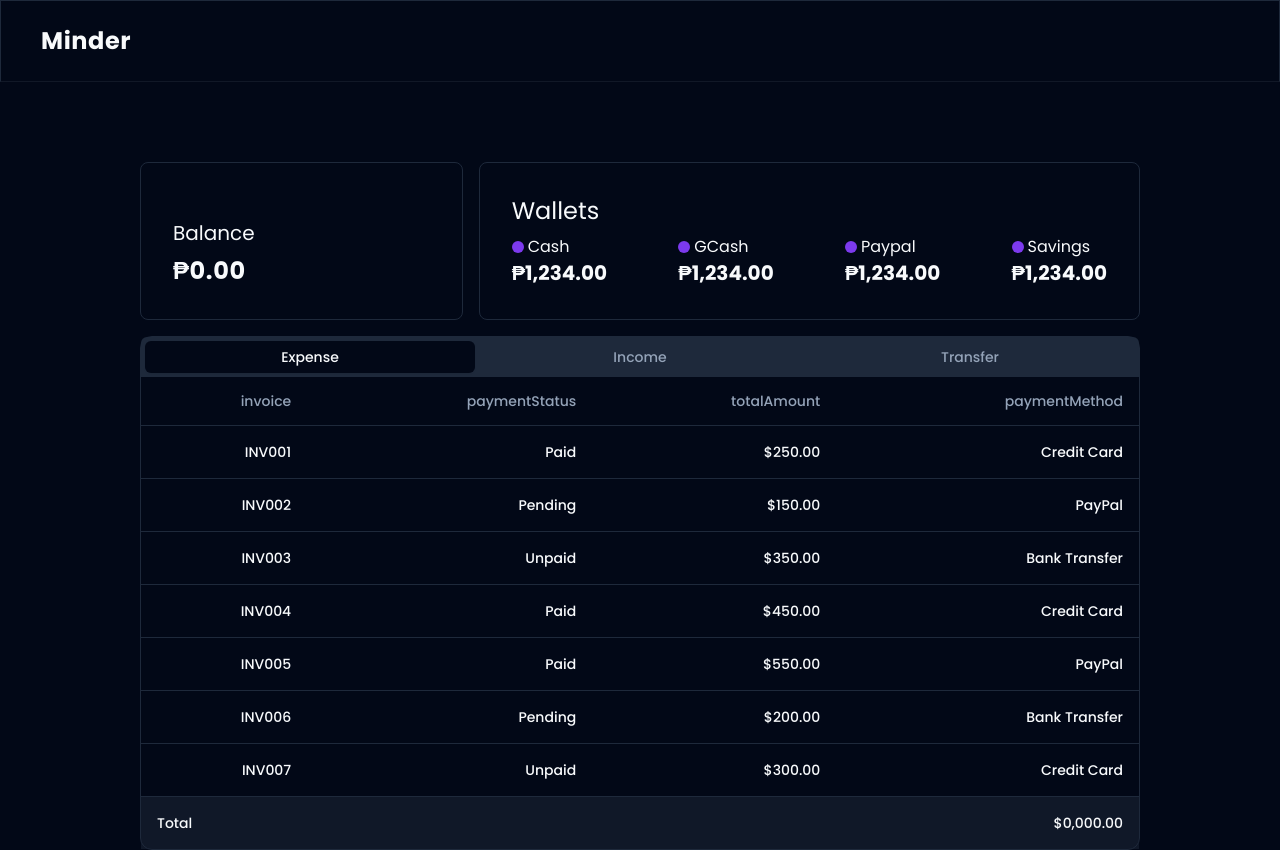
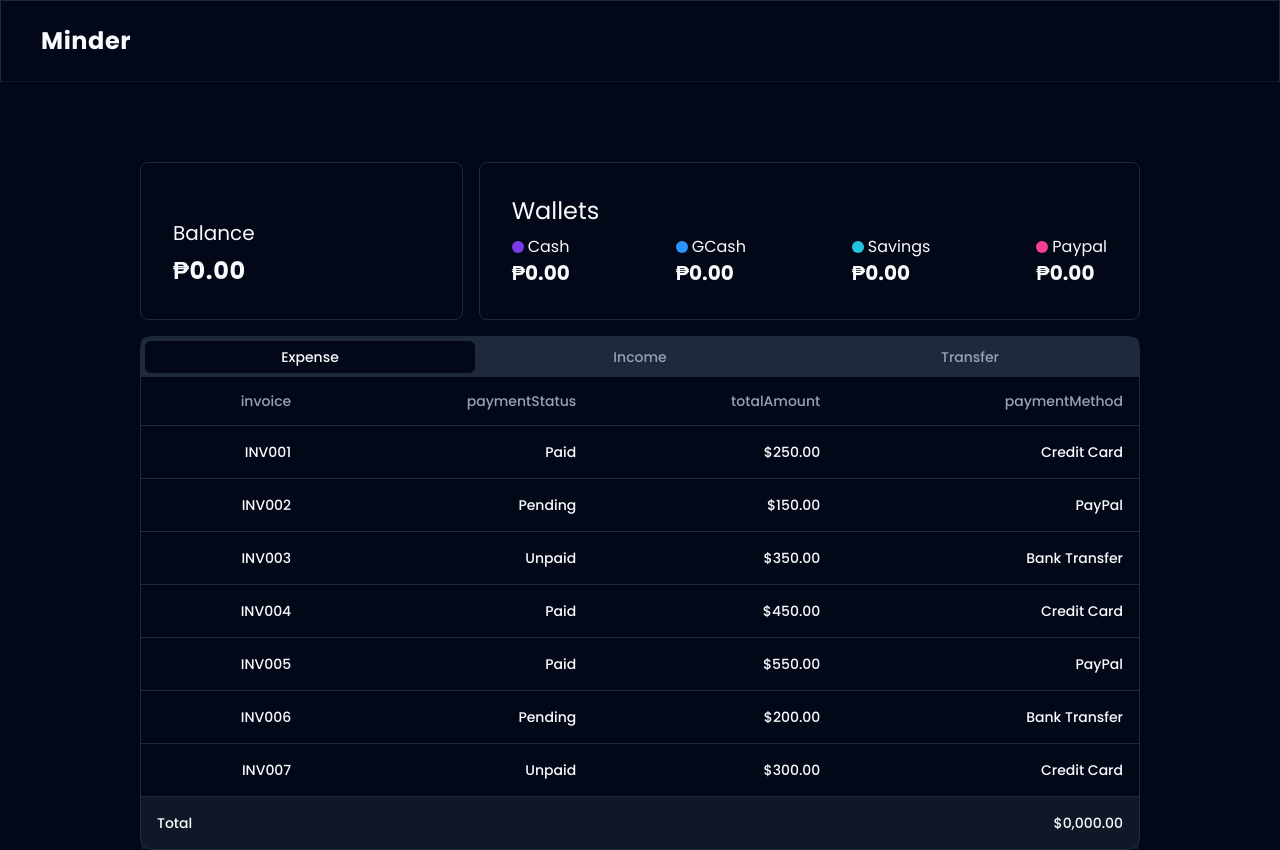
Before and after one commit to michaelcanonizado/minder, a Next.js app: page /demo in a window 1280 px wide. Built offline with nearby package versions, Linux system fonts and the light colour scheme.

Commit message:
feat: dynamically render the fetched user.wallets[]

```diff
--- a/src/app/demo/page.tsx
+++ b/src/app/demo/page.tsx
@@ -54,30 +54,16 @@ export default function Demo() {
       </Balance>
 
       <Wallets className='col-span-8'>
-        <Wallets.Wallet>
-          <Wallets.Wallet.Header iconColor='#7C3AED'>
-            Cash
-          </Wallets.Wallet.Header>
-          <Wallets.Wallet.Amount amount={1234} />
-        </Wallets.Wallet>
-        <Wallets.Wallet>
-          <Wallets.Wallet.Header iconColor='#7C3AED'>
-            GCash
-          </Wallets.Wallet.Header>
-          <Wallets.Wallet.Amount amount={1234} />
-        </Wallets.Wallet>
-        <Wallets.Wallet>
-          <Wallets.Wallet.Header iconColor='#7C3AED'>
-            Paypal
-          </Wallets.Wallet.Header>
-          <Wallets.Wallet.Amount amount={1234} />
-        </Wallets.Wallet>
-        <Wallets.Wallet>
-          <Wallets.Wallet.Header iconColor='#7C3AED'>
-            Savings
-          </Wallets.Wallet.Header>
-          <Wallets.Wallet.Amount amount={1234} />
-        </Wallets.Wallet>
+        {user.wallets.map(wallet => {
+          return (
+            <Wallets.Wallet key={wallet.id}>
+              <Wallets.Wallet.Header iconColor={wallet.color}>
+                {wallet.name}
+              </Wallets.Wallet.Header>
+              <Wallets.Wallet.Amount amount={wallet.balance} />
+            </Wallets.Wallet>
+          );
+        })}
       </Wallets>
 
       <Tabs
```
